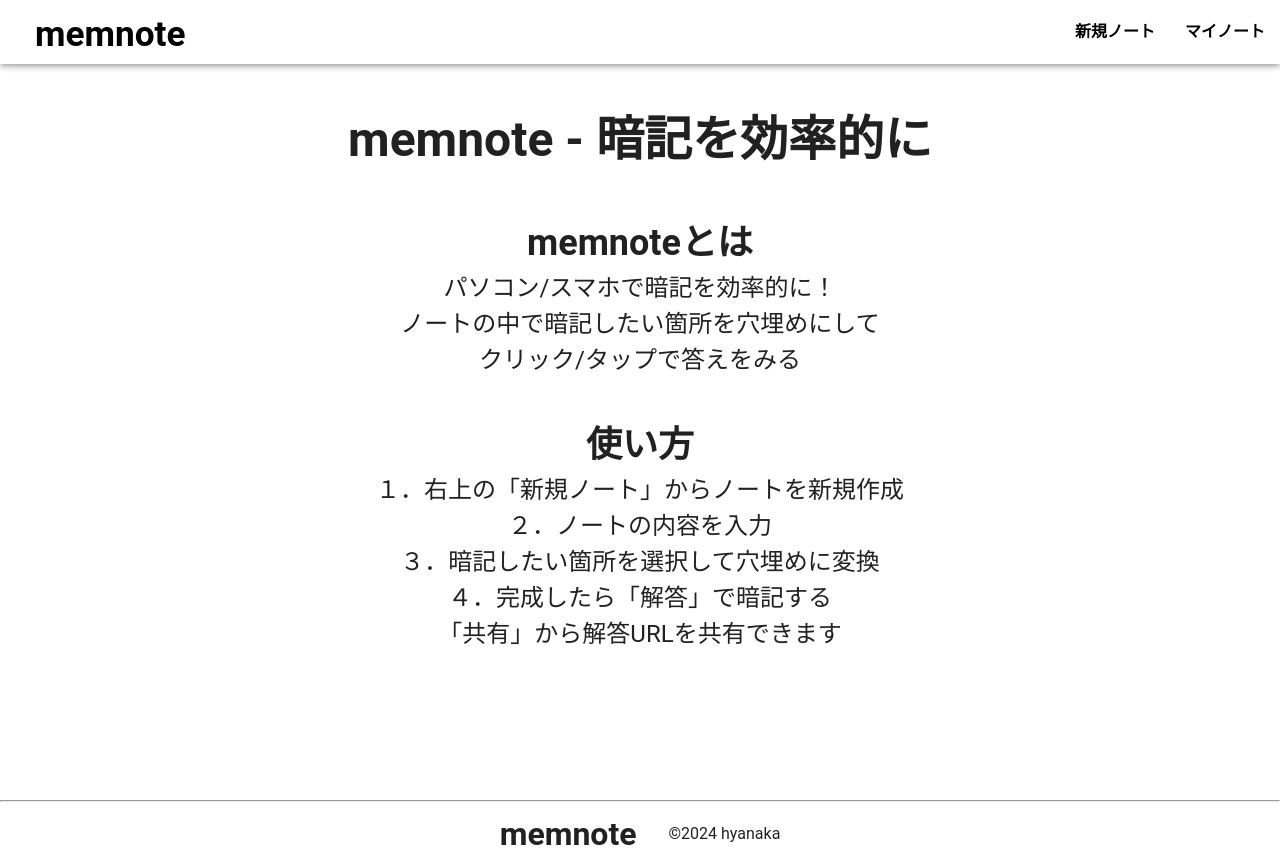
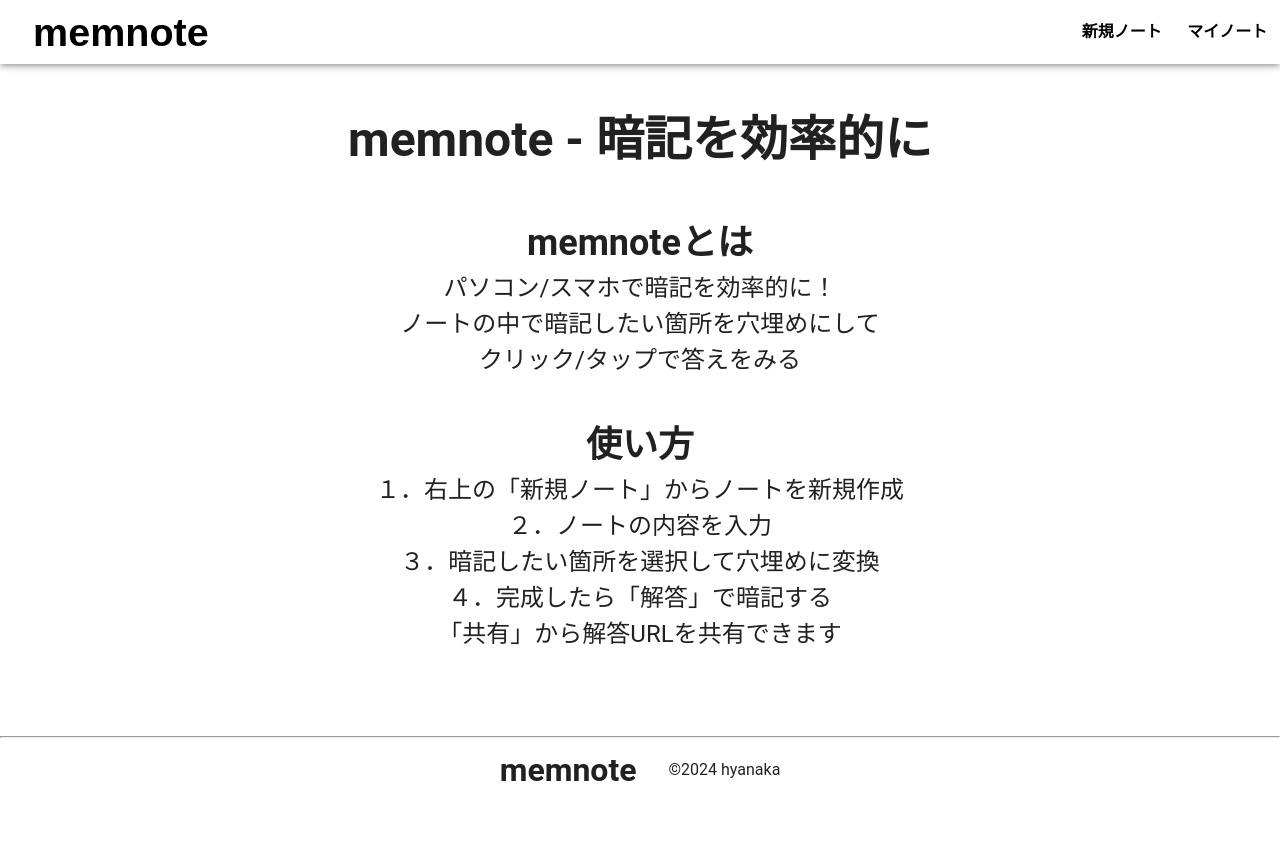
Before and after one commit to k4nk1/memnote, a Vue app in the folder frontend/: page / in a window 1280 px wide. After the commit the page ends 802 px from the top, so only its background shows below. Built offline with nearby package versions, Linux system fonts and the light colour scheme.

Commit message:
refactor: style

```diff
--- a/frontend/src/App.vue
+++ b/frontend/src/App.vue
@@ -6,7 +6,7 @@ import Footer from './components/Footer.vue';
 <template>
   <v-app>
     <Header />
-    <v-main style="min-height: 100vh;">
+    <v-main style="min-height: calc(100vh - 64px);">
       <router-view />
     </v-main>
     <Footer />
--- a/frontend/src/components/Header.vue
+++ b/frontend/src/components/Header.vue
@@ -1,8 +1,8 @@
 <template>
     <v-app-bar>
         <v-app-bar-title>
-            <router-link class="app-bar-link" style="width: 5.5em;" to="/">
-                memnote
+            <router-link class="app-bar-link" to="/">
+                <img class="app-bar-logo" src="../assets/memnote.svg">
             </router-link>
         </v-app-bar-title>
         <router-link class="app-bar-link" to="/newnote">新規ノート</router-link>
@@ -13,15 +13,24 @@
 <style scoped>
 .v-app-bar-title{
     height: 100%;
+    margin-left: 0;
     align-self: center;
     font-size: 2.2rem;
 }
+.v-toolbar-title{
+    height: 64px;
+}
 .app-bar-link{
-    display: flex;
     color: black;
     text-decoration: none;
     font-weight: bold;
-    padding: 20px 5px 20px 5px;
-    margin: 0 10px 0 10px;
+    padding: 20px 0.5vw 20px 0.5vw;
+    margin: 0 0.5vw;
+}
+.app-bar-logo{
+    max-width: calc(100vw - 180px);
+    max-height: 64px;
+    padding: 10px 1vw;
+    margin: auto 0;
 }
 </style>
```
